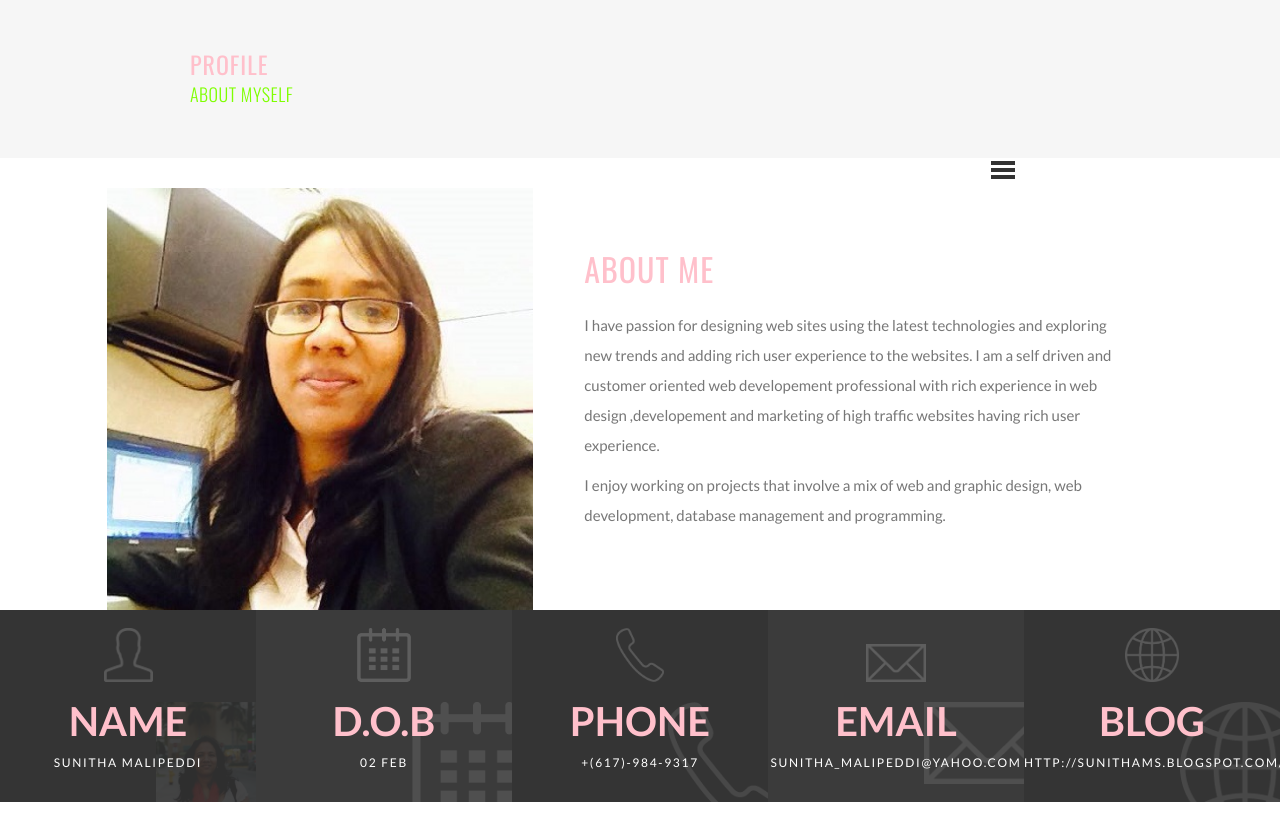
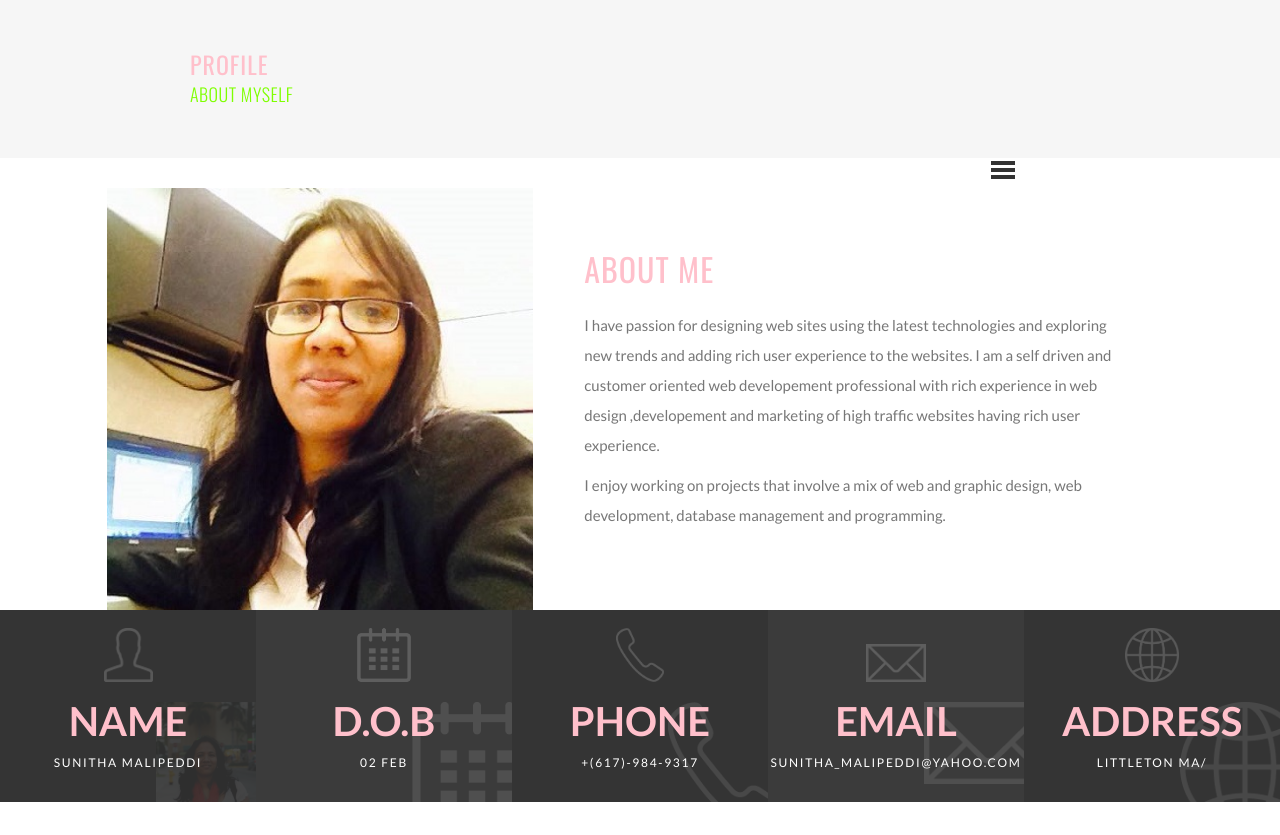
Before and after one commit to smalipeddi/Sunitha_Malipeddi_Portfolio, a plain HTML site: page profile.html in a window 1280 px wide. Shown: the top 835 px of the page. Drawn offline with nearby package versions, Linux system fonts and the light colour scheme.

Commit message:
Update profile.html
added address

```diff
--- a/profile.html
+++ b/profile.html
@@ -142,8 +142,8 @@
 					<span class="img-lg" style="background-image:url(images/pages/profile/icon-5.png);"></span>
 					<div class="entry-box">
 						<span class="icon-img" style="background-image:url(images/pages/profile/icon-5.png);"></span>
-						<h3>Blog</h3>
-						<p>http://sunithams.blogspot.com/</p>
+						<h3>Address</h3>
+						<p>Littleton MA/</p>
 					</div>
 				</div>
 			</div>
```
